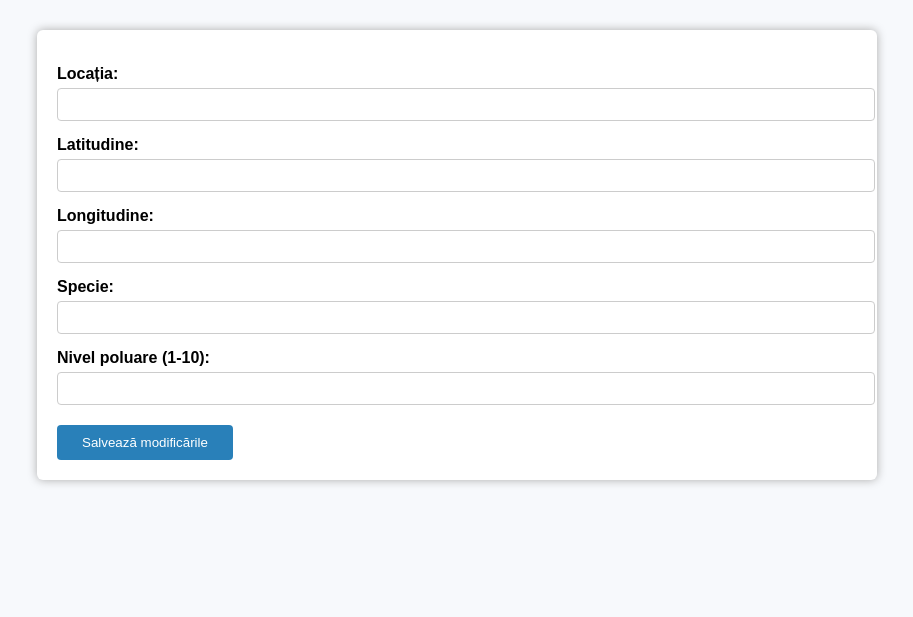
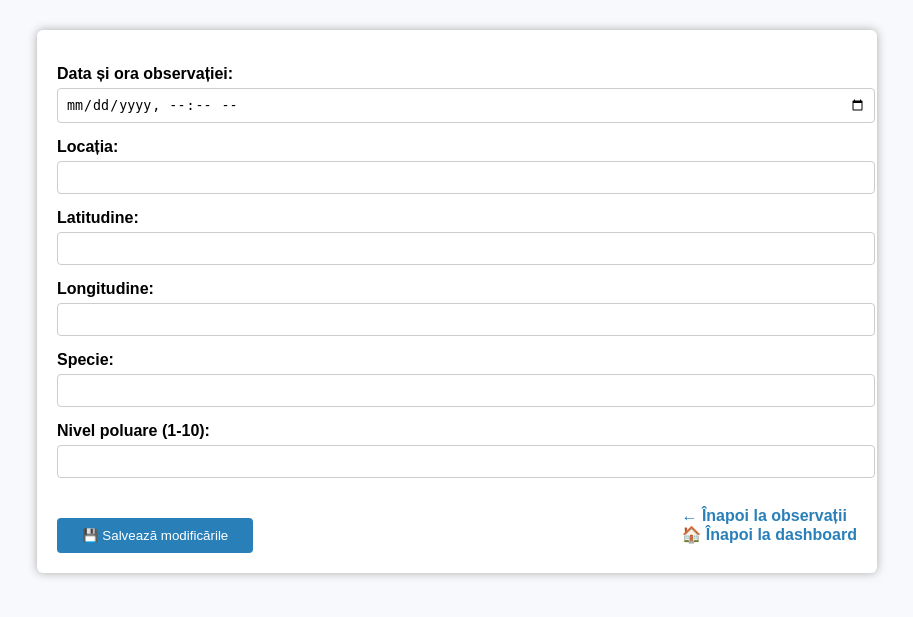
Before and after one commit to L1chenary/lichenary, a Flask app: template templates/admin_edit_observation.html in a window 1280 px wide. Shown: the part 110-727 px from the top of the page, without its empty margins (183-1096 px from the left). Run offline with Flask 3, Linux system fonts and the light colour scheme; the template is opened without the code that fills it, so the values that code supplies are empty.

Commit message:
Adaugă vizualizare imagine mărită în pagina Observații aprobate și buton de întoarcere la dashboard

```diff
--- a/templates/admin_edit_observation.html
+++ b/templates/admin_edit_observation.html
@@ -47,6 +47,22 @@
         button:hover {
             background-color: #1c5980;
         }
+        .actions {
+            display: flex;
+            flex-wrap: wrap;
+            justify-content: space-between;
+            align-items: center;
+            margin-top: 20px;
+        }
+        .link-button {
+            text-decoration: none;
+            color: #2980b9;
+            font-weight: bold;
+            margin-top: 10px;
+        }
+        .link-button:hover {
+            text-decoration: underline;
+        }
     </style>
 </head>
 <body>
@@ -56,6 +72,10 @@
 
 <main>
     <form method="POST">
+        <label for="date_time">Data și ora observației:</label>
+        <input type="datetime-local" id="date_time" name="date_time"
+               value="{{ observation.date_time.strftime('%Y-%m-%dT%H:%M') }}" required>
+
         <label for="location">Locația:</label>
         <input type="text" id="location" name="location" value="{{ observation.location }}" required>
 
@@ -71,7 +91,13 @@
         <label for="pollution_level">Nivel poluare (1-10):</label>
         <input type="number" id="pollution_level" name="pollution_level" value="{{ observation.pollution_level or '' }}" min="1" max="10">
 
-        <button type="submit">Salvează modificările</button>
+        <div class="actions">
+            <button type="submit">💾 Salvează modificările</button>
+            <div>
+                <a href="{{ url_for('admin_observations') }}" class="link-button">← Înapoi la observații</a><br>
+                <a href="{{ url_for('dashboard') }}" class="link-button">🏠 Înapoi la dashboard</a>
+            </div>
+        </div>
     </form>
 </main>
 </body>
```
Also changed, not shown: templates/admin_approved_observations.html (+65 -2 lines).
